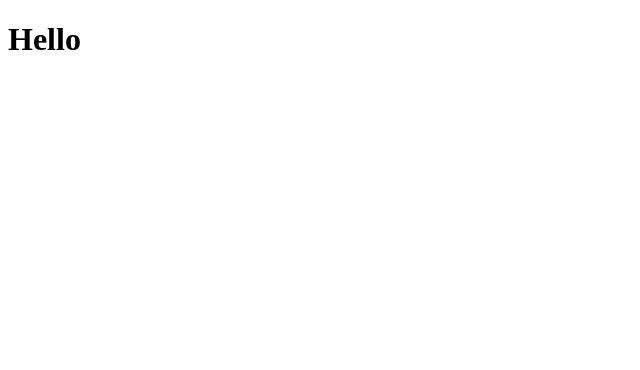
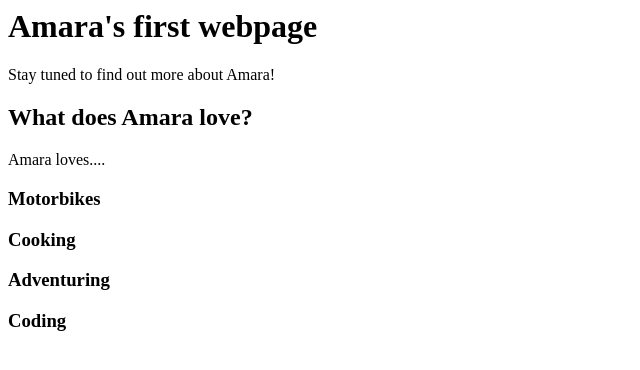
Before and after one commit to AlexB52/amara-website, a plain HTML site: page index.html in a window 1280 px wide. Shown: the whole page, without its empty margins (0-640 px from the left). Drawn offline with Linux system fonts and the light colour scheme.

Commit message:
Add files via upload

```diff
--- a/index.html
+++ b/index.html
@@ -1,10 +1,12 @@
-<!DOCTYPE html>
-<html>
-<head>
-  <title>Amara's portfolio</title>
-</head>
-
-<body>
-  <h1>Hello</h1>
-</body>
-</html>
+<div>
+  <h1> Amara's first webpage </h1>
+  <p> Stay tuned to find out more about Amara! </p>
+</div>
+<div>
+  <h2> What does Amara love? </h2>
+  <p> Amara loves.... </p>
+  <h3>Motorbikes</h3>
+  <h3>Cooking </h3>
+  <h3>Adventuring </h3>
+  <h3>Coding </h3>
+</div>
```
